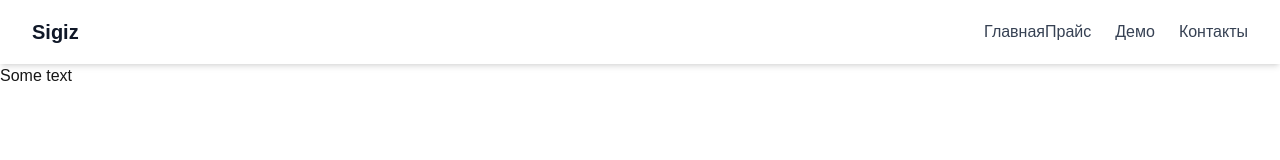
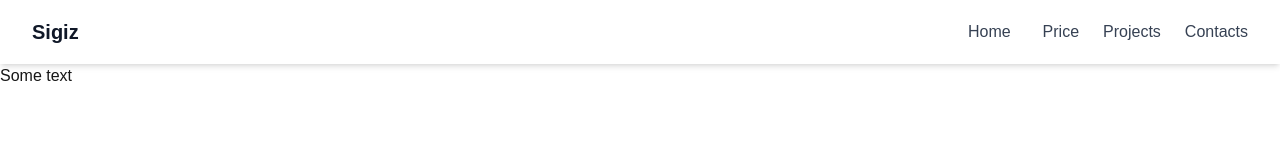
Before and after one commit to Ignitur/Portfolio, a Next.js app: page / in a window 1280 px wide. Shown: the top 160 px of the page. Built offline with nearby package versions, Linux system fonts and the light colour scheme.

Commit message:
Portfolio v 0.01

```diff
--- a/src/app/Components/Nav.tsx
+++ b/src/app/Components/Nav.tsx
@@ -19,17 +19,17 @@ export default function Nav() {
 
           {/* Десктоп-меню */}
           <div className="hidden md:flex space-x-6">
-            <Link href="/home" className="text-gray-700 hover:text-blue-600 dark:text-gray-200 mr-0">
-              Главная
+            <Link href="/home" className="text-gray-700 hover:text-blue-600 dark:text-gray-200 pr-2">
+              Home
             </Link>
             <Link href="/pricing" className="text-gray-700 hover:text-blue-600 dark:text-gray-200">
-              Прайс
+              Price
             </Link>
             <Link href="/demos" className="text-gray-700 hover:text-blue-600 dark:text-gray-200">
-              Демо
+              Projects
             </Link>
             <Link href="/contact" className="text-gray-700 hover:text-blue-600 dark:text-gray-200">
-              Контакты
+              Contacts
             </Link>
           </div>
 
```
